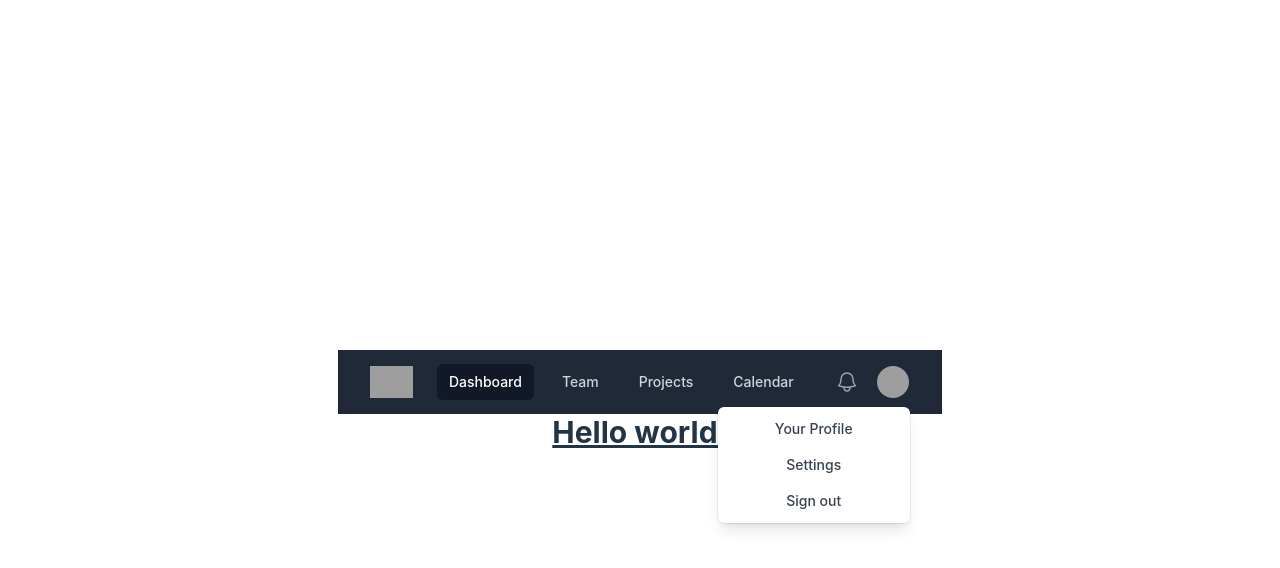
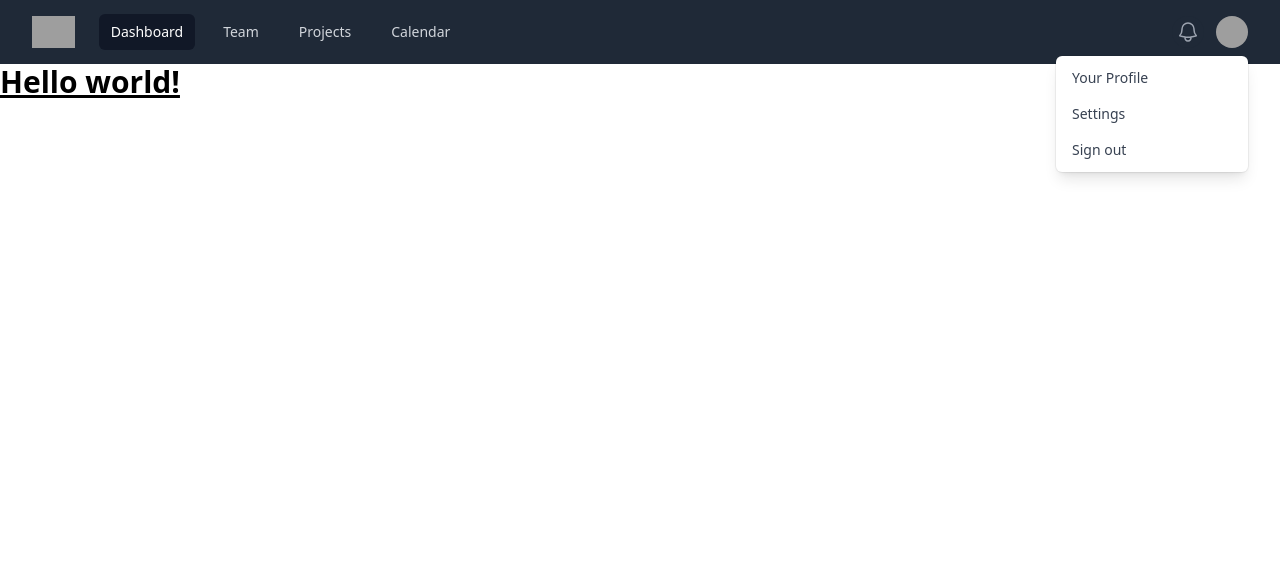
Before and after one commit to jumamiller/ringier_online_classified_frontend, a Vue app: page /listings in a window 1280 px wide. Shown: the top 568 px of the page. Built offline with nearby package versions, Linux system fonts and the light colour scheme; grey boxes are pictures that could not be loaded.

Commit message:
remove default css

```diff
--- a/src/style.css
+++ b/src/style.css
@@ -1,92 +1,3 @@
-:root {
-  font-family: Inter, system-ui, Avenir, Helvetica, Arial, sans-serif;
-  line-height: 1.5;
-  font-weight: 400;
-
-  color-scheme: light dark;
-  color: rgba(255, 255, 255, 0.87);
-  background-color: #242424;
-
-  font-synthesis: none;
-  text-rendering: optimizeLegibility;
-  -webkit-font-smoothing: antialiased;
-  -moz-osx-font-smoothing: grayscale;
-  -webkit-text-size-adjust: 100%;
-}
-
-a {
-  font-weight: 500;
-  color: #646cff;
-  text-decoration: inherit;
-}
-a:hover {
-  color: #535bf2;
-}
-
-a {
-  font-weight: 500;
-  color: #646cff;
-  text-decoration: inherit;
-}
-a:hover {
-  color: #535bf2;
-}
-
-body {
-  margin: 0;
-  display: flex;
-  place-items: center;
-  min-width: 320px;
-  min-height: 100vh;
-}
-
-h1 {
-  font-size: 3.2em;
-  line-height: 1.1;
-}
-
-button {
-  border-radius: 8px;
-  border: 1px solid transparent;
-  padding: 0.6em 1.2em;
-  font-size: 1em;
-  font-weight: 500;
-  font-family: inherit;
-  background-color: #1a1a1a;
-  cursor: pointer;
-  transition: border-color 0.25s;
-}
-button:hover {
-  border-color: #646cff;
-}
-button:focus,
-button:focus-visible {
-  outline: 4px auto -webkit-focus-ring-color;
-}
-
-.card {
-  padding: 2em;
-}
-
-#app {
-  max-width: 1280px;
-  margin: 0 auto;
-  padding: 2rem;
-  text-align: center;
-}
-
-@media (prefers-color-scheme: light) {
-  :root {
-    color: #213547;
-    background-color: #ffffff;
-  }
-  a:hover {
-    color: #747bff;
-  }
-  button {
-    background-color: #f9f9f9;
-  }
-}
 @tailwind base;
 @tailwind components;
 @tailwind utilities;
```
